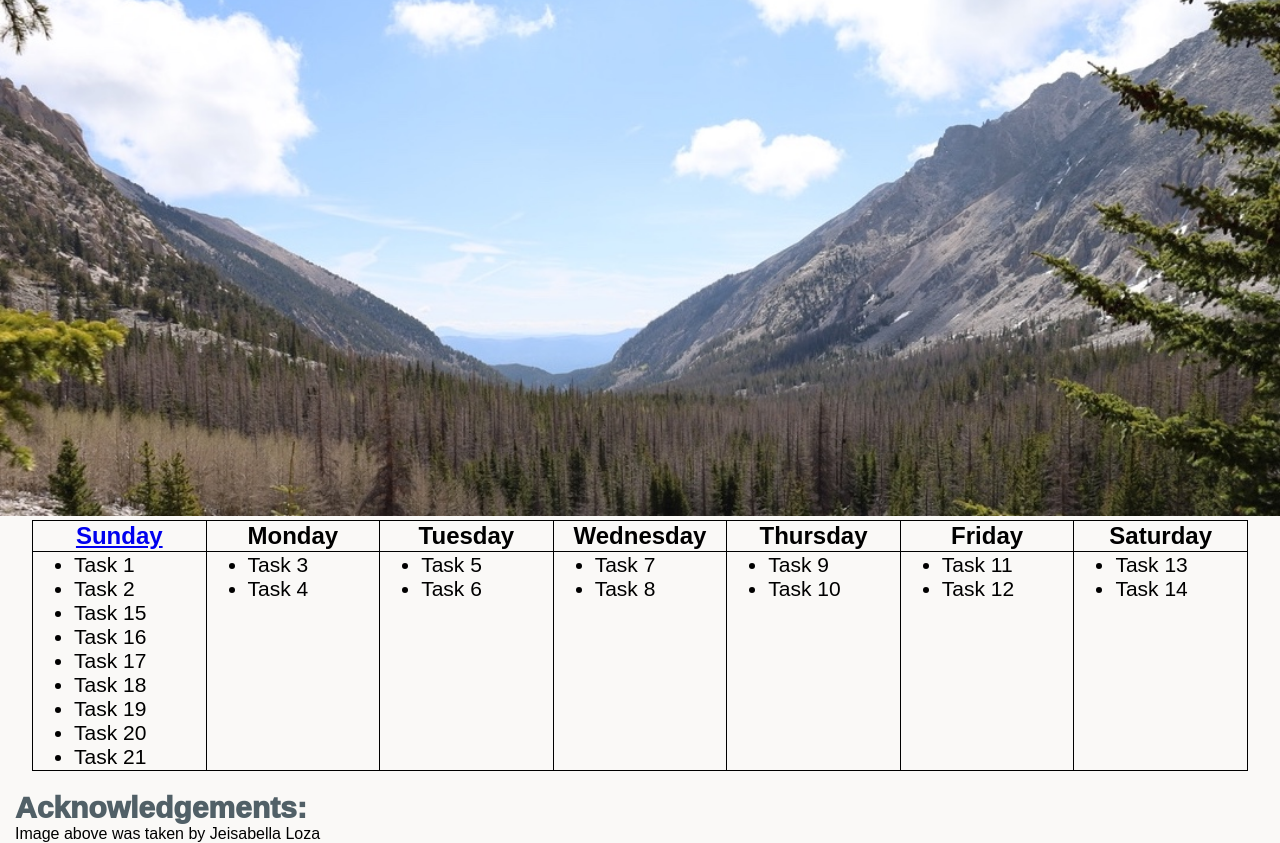
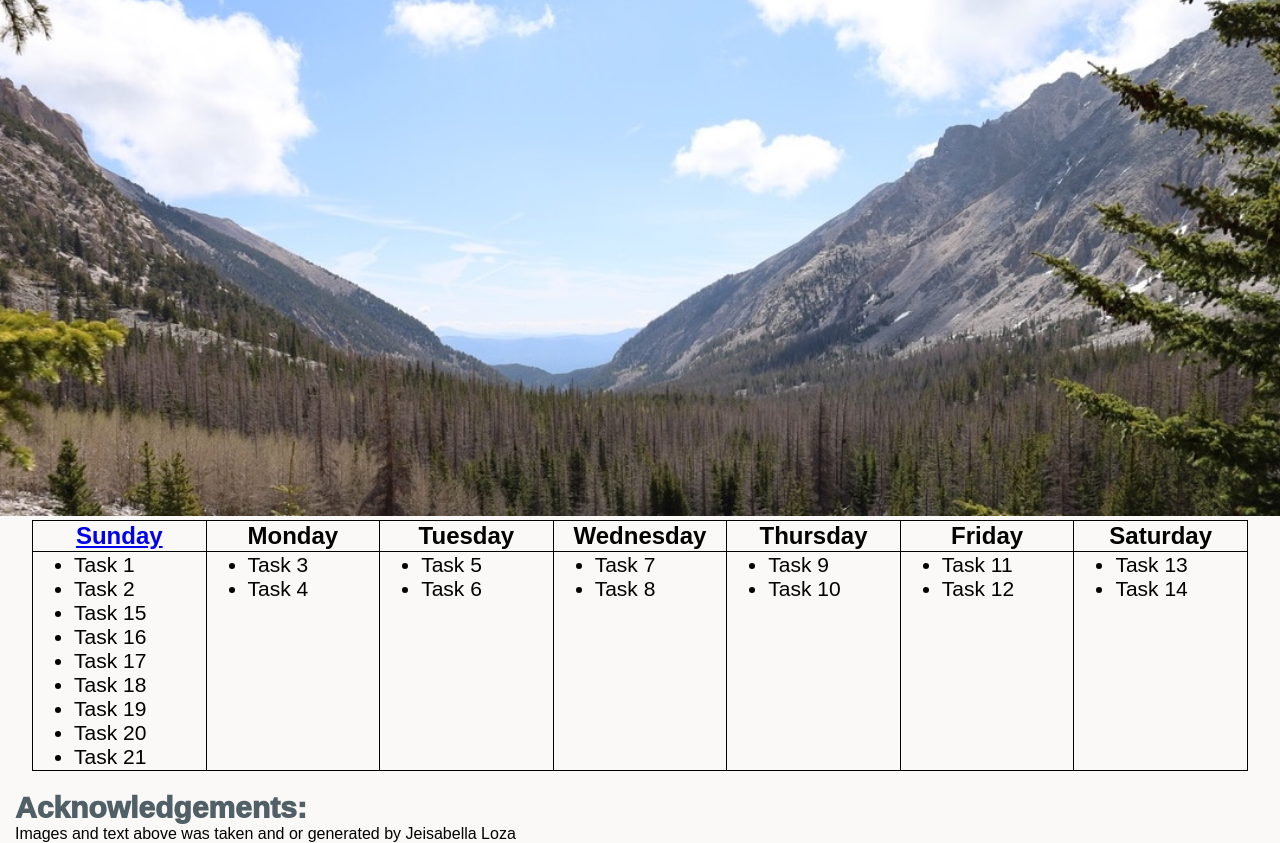
Before and after one commit to jloza01/pa3, a plain HTML site: page index.html in a window 1280 px wide. Shown: the part 130-973 px from the top of the page. Drawn offline with Linux system fonts and the light colour scheme.

Commit message:
Added acknowledgment for text generated

```diff
--- a/index.html
+++ b/index.html
@@ -75,6 +75,6 @@
       </tr>
     </table>
     <h3>Acknowledgements:</h3>
-      <p>Image above was taken by Jeisabella Loza</p>
+      <p>Images and text above was taken and or generated by Jeisabella Loza</p>
   </body>
 </html lang="en-US">
```
